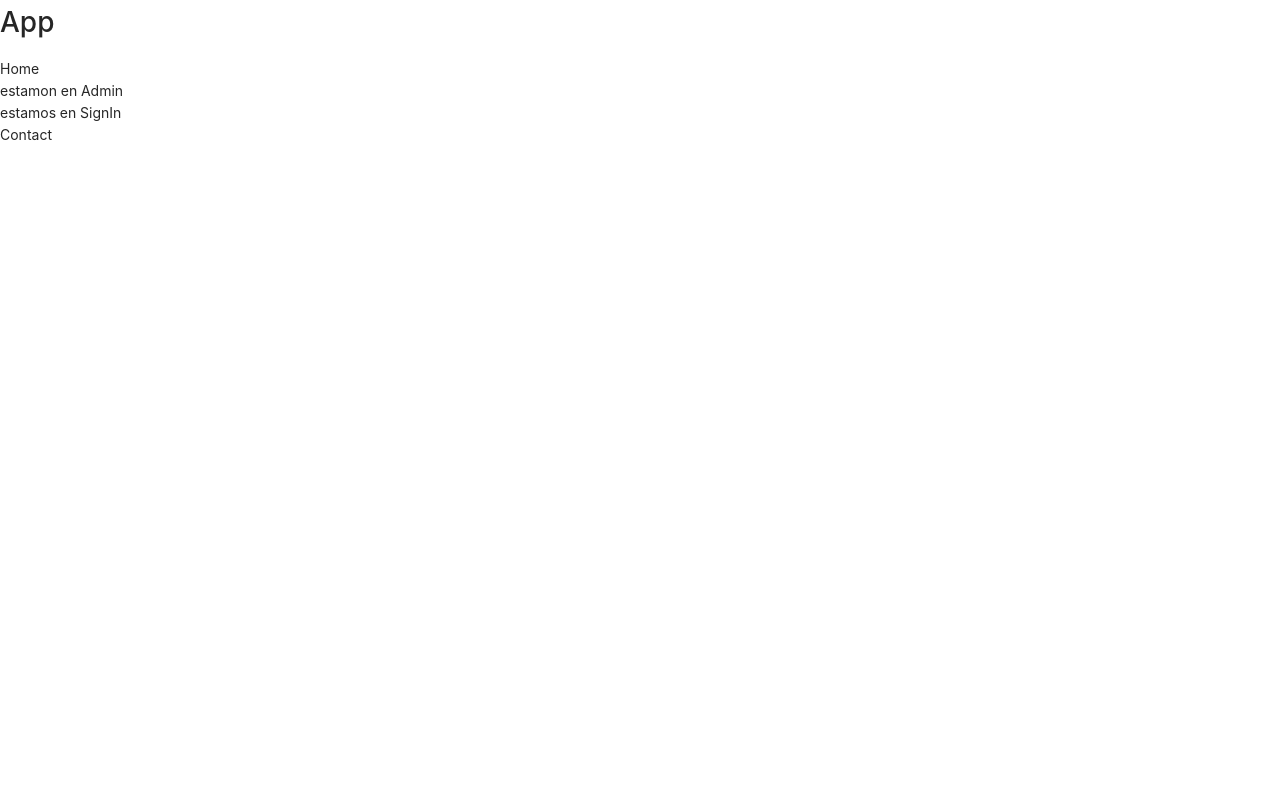
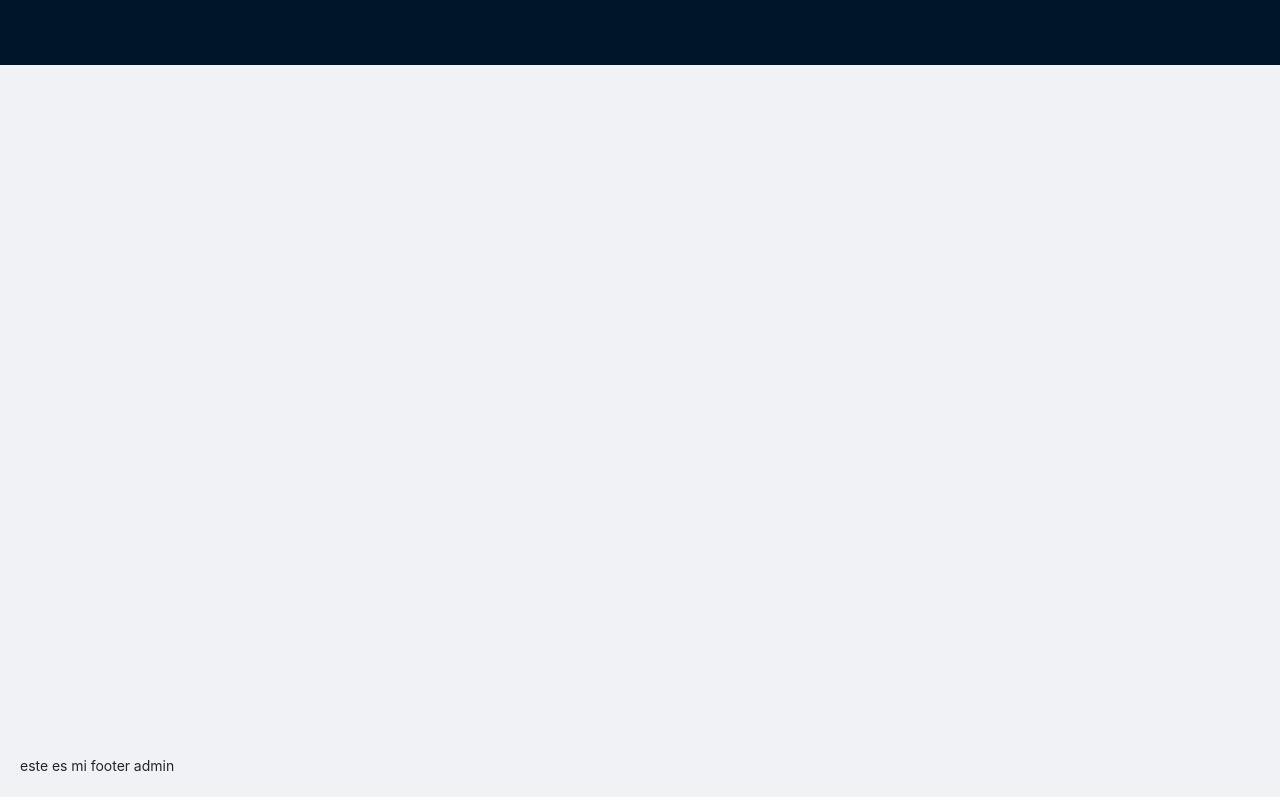
Before and after one commit to Santiagoq3/blog-react-front, a React (Create React App) app: page /admin in a window 1280 px wide. Built offline with nearby package versions, Linux system fonts and the light colour scheme.

Commit message:
rutas agregadas

```diff
--- a/src/App.js
+++ b/src/App.js
@@ -1,27 +1,40 @@
 import './App.scss';
 import { DatePicker, Space,Card } from 'antd';
+
 import {
   BrowserRouter,
   Routes,
   Route,
   Link
 } from "react-router-dom";
+
+
 import { Admin } from './pages/admin/Admin';
 import { SignIn } from './pages/admin/SignIn';
 import { Home } from './pages/Home';
 import { Contact } from './pages/Contact';
 
+import { routes } from './config/routes';
+
 
 function App() {
 
   return (
-    <div>
-      <h1>App</h1>
-      <Home />
-      <Admin />
-      <SignIn />
-      <Contact />
-    </div>
+    <BrowserRouter>
+     <Routes>
+       {
+         routes.map(ruta =>{
+           return <Route path={ruta.path} element={<ruta.Component />}>
+             {
+               ruta.routes.map(route=>{
+                 return <Route path={route.path} element={<route.Component />} />
+               })
+             }
+           </Route>
+         })
+       }
+     </Routes>
+    </BrowserRouter>
 
   );
 }
--- /dev/null
+++ b/src/config/routes.js
@@ -0,0 +1,45 @@
+
+//layouts
+import { LayoutAdmin } from "../layouts/LayoutAdmin"
+import { LayoutBasic } from "../layouts/LayoutBasic"
+
+//admin pages
+import { Admin } from "../pages/admin/Admin"
+import { SignIn } from "../pages/admin/SignIn"
+
+//user pages
+import { Contact } from "../pages/Contact"
+import { Home } from "../pages/Home"
+
+
+export const routes = [
+    {
+        path:"/admin",
+        Component: LayoutAdmin,
+        routes: [
+            {
+                path:"home",
+                Component: Admin
+            },
+            {
+                path:"login",
+                Component: SignIn
+            }
+        ]
+    },
+    {
+        path:"/",
+        Component: LayoutBasic,
+        routes: [
+            {
+                path:"/",
+                Component: Home
+            },
+            {
+                path:"contact",
+                Component: Contact
+            }
+        ]
+    }
+
+]
--- /dev/null
+++ b/src/layouts/LayoutAdmin.js
@@ -0,0 +1,24 @@
+import React from 'react'
+import { Layout } from 'antd';
+import { Outlet } from 'react-router-dom';
+import "./layoutadmin.scss"
+export const LayoutAdmin = () => {
+
+    const {Header,Content,Footer,Sider} = Layout
+  return (
+    <Layout>
+        {/* sider */}
+        <Layout className='layout-admin'>
+            <Header className='layout-admin__header'>
+                {/* to do */}
+            </Header>
+            <Content className='layout-admin__content'>
+                <Outlet />
+            </Content>
+            <Footer className='layout-admin__footer'>
+                este es mi footer admin
+            </Footer>
+        </Layout>
+    </Layout>
+  )
+}
--- /dev/null
+++ b/src/layouts/LayoutBasic.js
@@ -0,0 +1,24 @@
+import React from 'react'
+import { Layout } from 'antd';
+import { Outlet } from 'react-router-dom';
+
+
+export const LayoutBasic = () => {
+    const {Header,Content,Footer,Sider} = Layout
+  return (
+    <Layout>
+        <h1>LayoutBasic</h1>
+        <Layout>
+            <Content>
+
+                <Outlet />
+
+            </Content>
+            <Footer>
+                Esto es un footer
+            </Footer>
+
+        </Layout>
+    </Layout>
+  )
+}
--- /dev/null
+++ b/src/layouts/layoutadmin.scss
@@ -0,0 +1,27 @@
+@import "../scss/index.scss";
+
+
+.layout-admin{
+    transition: margin-left 0.2s;
+
+    &__header{
+        position: fixed;
+        top: 0;
+        left: 0;
+        width: 100%;
+        display: flex;
+        padding: 0;
+        height: 65px;
+    }
+
+    &__content{
+        min-height: calc(100vh - 65px);
+        padding: 90px 25px 25px 25px;
+    }
+
+    &__footer{
+        padding: 20px;
+
+    }
+
+}
--- a/src/scss/_variables.scss
+++ b/src/scss/_variables.scss
@@ -1,2 +1,44 @@
 
 $primary-color: #0098d3;
+
+
+$primary-clr-dark: #0280b3;
+
+$menu-clr:#252527;
+
+
+$font-light: #fff;
+$font-grey-light: #c8e8e8;
+$font-grey: #808080;
+$font-grey-dark: #000;
+
+
+$border-light: #fff;
+$border-grey-light: #c8e8e8;
+$border-grey: #808080;
+$border-grey-dark: #000;
+
+
+$background-light: #fff;
+$background-grey-light: #c8e8e8;
+$background-grey: #808080;
+$background-grey-dark: #000;
+$background-error: #fff0001f;
+$background-succes: #84b84c1f;
+
+
+$succes: green;
+$error: red;
+
+
+$media-break-point-down-xs: 413.98px;
+$media-break-point-down-sm: 573.98px;
+$media-break-point-down-md: 767.98px;
+$media-break-point-down-lg: 991.98px;
+$media-break-point-down-xl: 1199.98px;
+
+$media-break-point-up-xl: 320px;
+$media-break-point-up-sm: 576px;
+$media-break-point-up-md: 768px;
+$media-break-point-up-lg: 992px;
+$media-break-point-up-xl: 1200px;
```
